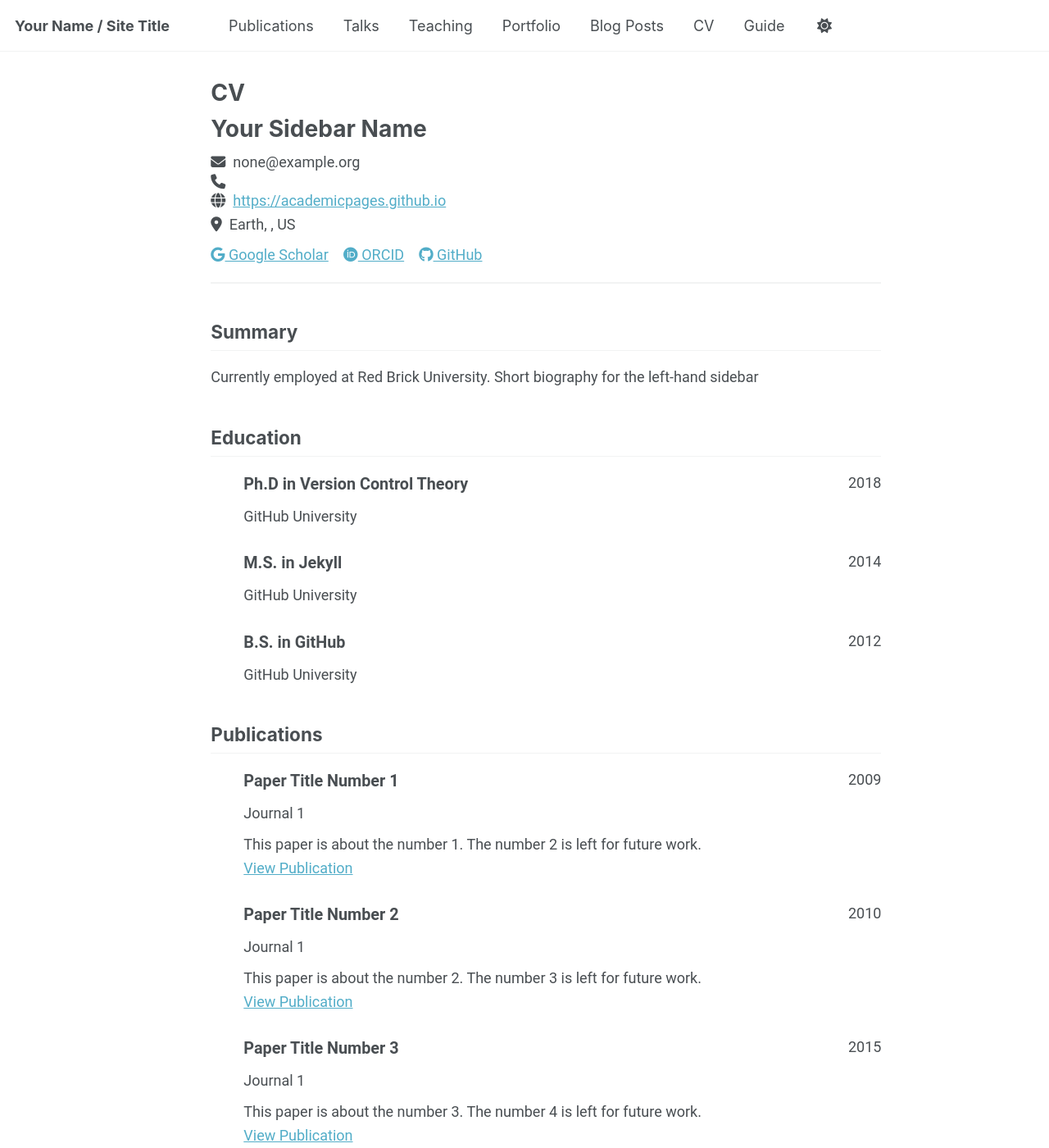
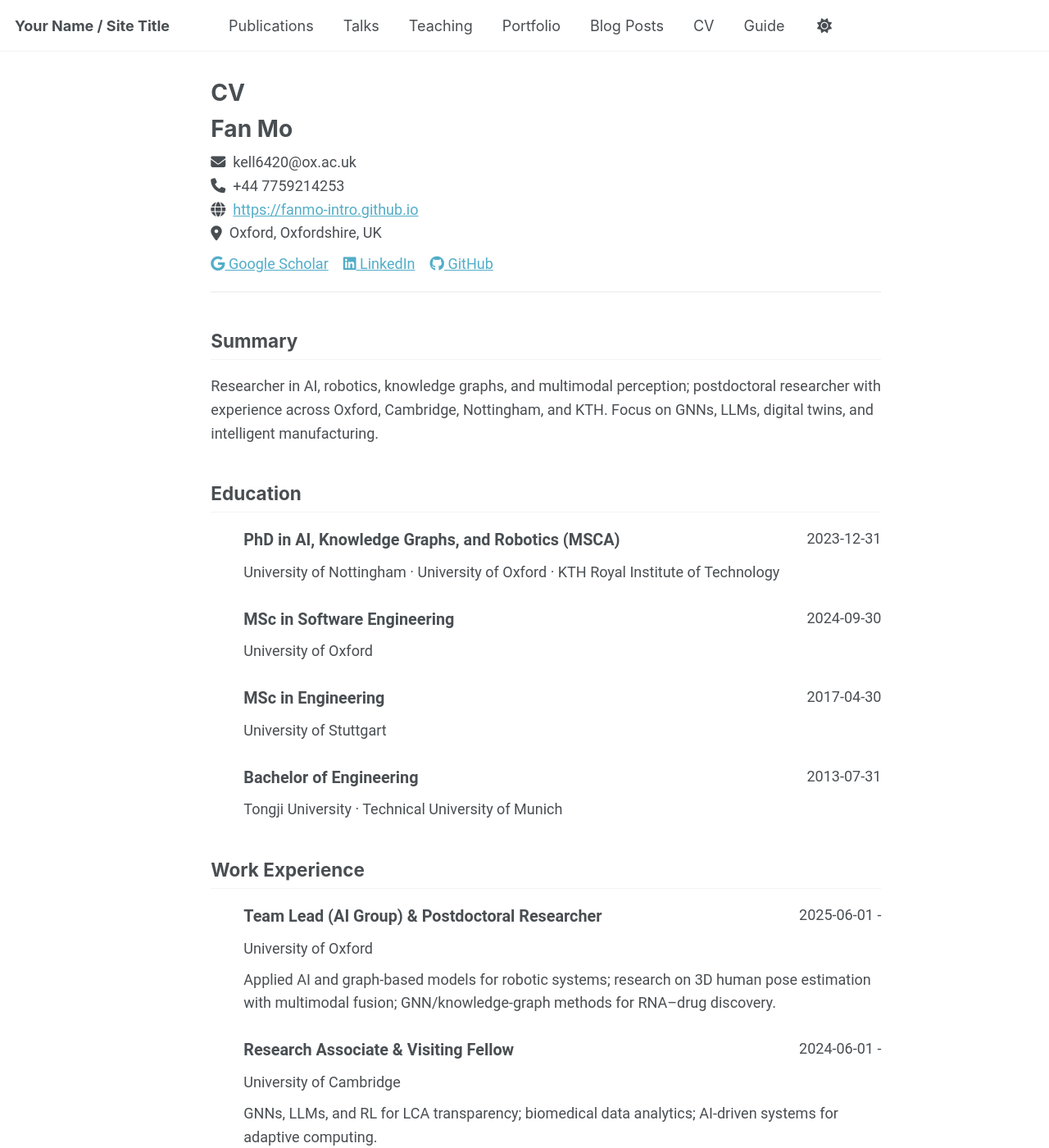
Before and after one commit to fanmo-intro/fanmo-intro.github.io, a Jekyll site: the page built from _pages/cv-json.md, in a window 1280 px wide and 1400 px high. Shown: the whole window at 82% size. Built offline with Jekyll 4.4.1, drawn with Linux system fonts in a browser that asks for light colours; a script that is not in the unit is left out; some of the changed text lies outside the part shown.

Commit message:
Update cv.json

```diff
--- a/_data/cv.json
+++ b/_data/cv.json
@@ -1,152 +1,185 @@
 {
   "basics": {
-    "name": "Your Sidebar Name",
-    "email": "none@example.org",
-    "phone": "",
-    "website": "https://academicpages.github.io",
-    "summary": "Currently employed at Red Brick University. Short biography for the left-hand sidebar",
+    "name": "Fan Mo",
+    "email": "kell6420@ox.ac.uk",
+    "phone": "+44 7759214253",
+    "website": "https://fanmo-intro.github.io",
+    "summary": "Researcher in AI, robotics, knowledge graphs, and multimodal perception; postdoctoral researcher with experience across Oxford, Cambridge, Nottingham, and KTH. Focus on GNNs, LLMs, digital twins, and intelligent manufacturing.",
     "location": {
-      "address": "",
-      "postalCode": "",
-      "city": "Earth",
-      "countryCode": "US",
-      "region": ""
+      "address": "Wolfson Building, Parks Rd",
+      "postalCode": "OX1 3QG",
+      "city": "Oxford",
+      "countryCode": "UK",
+      "region": "Oxfordshire"
     },
     "profiles": [
       {
         "network": "Google Scholar",
-        "username": "",
-        "url": "https://scholar.google.com/citations?user=PS_CX0AAAAAJ"
+        "username": "oXhA0KkAAAAJ",
+        "url": "https://scholar.google.com/citations?hl=en&user=oXhA0KkAAAAJ"
       },
       {
-        "network": "ORCID",
-        "username": "",
-        "url": "http://orcid.org/yourorcidurl"
+        "network": "LinkedIn",
+        "username": "fan-mo-phd-032170276",
+        "url": "https://www.linkedin.com/in/fan-mo-phd-032170276/"
       },
       {
         "network": "GitHub",
-        "username": "academicpages",
-        "url": "https://github.com/academicpages"
+        "username": "fanmo-intro",
+        "url": "https://github.com/fanmo-intro"
       }
     ]
   },
-  "work": [],
+  "work": [
+    {
+      "company": "University of Oxford",
+      "position": "Team Lead (AI Group) & Postdoctoral Researcher",
+      "website": "https://www.ox.ac.uk/",
+      "startDate": "2025-06-01",
+      "endDate": "",
+      "summary": "Applied AI and graph-based models for robotic systems; research on 3D human pose estimation with multimodal fusion; GNN/knowledge-graph methods for RNA–drug discovery."
+    },
+    {
+      "company": "University of Cambridge",
+      "position": "Research Associate & Visiting Fellow",
+      "website": "https://www.cam.ac.uk/",
+      "startDate": "2024-06-01",
+      "endDate": "",
+      "summary": "GNNs, LLMs, and RL for LCA transparency; biomedical data analytics; AI-driven systems for adaptive computing."
+    },
+    {
+      "company": "Volkswagen Group",
+      "position": "Software Engineer",
+      "website": "https://www.volkswagen-group.com/",
+      "startDate": "2017-05-01",
+      "endDate": "2020-04-30",
+      "summary": "Predictive maintenance & anomaly detection; projects on e-traction modules and IoV; autonomy & ML for vehicle intelligence."
+    }
+  ],
   "education": [
     {
-      "institution": "GitHub University",
-      "area": "Ph.D in Version Control Theory",
-      "studyType": "",
-      "startDate": "",
-      "endDate": "2018",
+      "institution": "University of Nottingham · University of Oxford · KTH Royal Institute of Technology",
+      "area": "PhD in AI, Knowledge Graphs, and Robotics (MSCA)",
+      "studyType": "PhD",
+      "startDate": "2020-12-01",
+      "endDate": "2023-12-31",
       "gpa": null,
       "courses": []
     },
     {
-      "institution": "GitHub University",
-      "area": "M.S. in Jekyll",
-      "studyType": "",
-      "startDate": "",
-      "endDate": "2014",
+      "institution": "University of Oxford",
+      "area": "MSc in Software Engineering",
+      "studyType": "Master",
+      "startDate": "2022-09-01",
+      "endDate": "2024-09-30",
       "gpa": null,
       "courses": []
     },
     {
-      "institution": "GitHub University",
-      "area": "B.S. in GitHub",
-      "studyType": "",
-      "startDate": "",
-      "endDate": "2012",
+      "institution": "University of Stuttgart",
+      "area": "MSc in Engineering",
+      "studyType": "Master",
+      "startDate": "2015-01-01",
+      "endDate": "2017-04-30",
+      "gpa": null,
+      "courses": []
+    },
+    {
+      "institution": "Tongji University · Technical University of Munich",
+      "area": "Bachelor of Engineering",
+      "studyType": "Bachelor",
+      "startDate": "2009-09-01",
+      "endDate": "2013-07-31",
       "gpa": null,
       "courses": []
     }
   ],
-  "skills": [],
-  "languages": [],
-  "interests": [],
+  "skills": [
+    { "name": "Graph Neural Networks", "level": "advanced", "keywords": ["heterogeneous graphs", "GNN architectures"] },
+    { "name": "Knowledge Graphs", "level": "advanced", "keywords": ["Neo4j", "reasoning", "integration"] },
+    { "name": "Reinforcement Learning", "level": "advanced", "keywords": ["DQN", "DDQN", "DDPG", "PyTorch", "Tianshou", "RLlib"] },
+    { "name": "Multimodal Perception", "level": "advanced", "keywords": ["RGB/Depth/Thermal/mmWave/LiDAR fusion"] },
+    { "name": "Robotics", "level": "advanced", "keywords": ["whole-body control", "industrial robotics", "KUKA/ABB/FANUC"] }
+  ],
+  "languages": [
+    { "language": "English", "fluency": "Advanced" },
+    { "language": "German", "fluency": "Advanced" },
+    { "language": "Chinese", "fluency": "Native" }
+  ],
+  "interests": [
+    { "name": "Intelligent manufacturing" },
+    { "name": "Embodied AI & multi-robot systems" },
+    { "name": "Computational biology" }
+  ],
   "references": [],
   "publications": [
     {
-      "name": "Paper Title Number 1",
-      "publisher": "Journal 1",
-      "releaseDate": "2009-10-01",
-      "website": "http://academicpages.github.io/files/paper1.pdf",
-      "summary": "This paper is about the number 1. The number 2 is left for future work."
+      "name": "Semantic Models and Knowledge Graphs as Manufacturing System Reconfiguration Enablers",
+      "publisher": "Robotics and Computer-Integrated Manufacturing",
+      "releaseDate": "2024-04-01",
+      "website": "",
+      "summary": ""
     },
     {
-      "name": "Paper Title Number 2",
-      "publisher": "Journal 1",
-      "releaseDate": "2010-10-01",
-      "website": "http://academicpages.github.io/files/paper2.pdf",
-      "summary": "This paper is about the number 2. The number 3 is left for future work."
+      "name": "A Framework for Manufacturing System Reconfiguration and Optimisation Using Digital Twins and Modular AI",
+      "publisher": "Robotics and Computer-Integrated Manufacturing",
+      "releaseDate": "2023-08-01",
+      "website": "",
+      "summary": ""
     },
     {
-      "name": "Paper Title Number 3",
-      "publisher": "Journal 1",
-      "releaseDate": "2015-10-01",
-      "website": "http://academicpages.github.io/files/paper3.pdf",
-      "summary": "This paper is about the number 3. The number 4 is left for future work."
+      "name": "PLC Orchestration Automation to Enhance Human–Machine Integration in Adaptive Manufacturing Systems",
+      "publisher": "Journal of Manufacturing Systems",
+      "releaseDate": "2023-12-01",
+      "website": "",
+      "summary": ""
     },
     {
-      "name": "Paper Title Number 4",
-      "publisher": "GitHub Journal of Bugs",
-      "releaseDate": "2024-02-17",
-      "website": "http://academicpages.github.io/files/paper3.pdf",
-      "summary": "This paper is about fixing template issue #693."
+      "name": "A Maturity Model for the Autonomy of Manufacturing Systems",
+      "publisher": "The International Journal of Advanced Manufacturing Technology",
+      "releaseDate": "2023-01-01",
+      "website": "",
+      "summary": ""
     }
   ],
   "presentations": [
     {
-      "name": "Talk 1 on Relevant Topic in Your Field",
-      "event": "UC San Francisco, Department of Testing",
-      "date": "2012-03-01",
-      "location": "San Francisco, CA, USA",
+      "name": "Asset Selection and Optimization for Robotic Assembly Systems using Graph Neural Networks",
+      "event": "MCAA Asia Connect – Innovations in Computer Science and AI",
+      "date": "2024-11-29",
+      "location": "",
       "description": ""
     },
     {
-      "name": "Tutorial 1 on Relevant Topic in Your Field",
-      "event": "UC-Berkeley Institute for Testing Science",
-      "date": "2013-03-01",
-      "location": "Berkeley, CA, USA",
+      "name": "Advancing Capability Matching in Manufacturing Reconfiguration with Large Language Models",
+      "event": "FAIM 2024",
+      "date": "2024-06-28",
+      "location": "",
       "description": ""
     },
     {
-      "name": "Talk 2 on Relevant Topic in Your Field",
-      "event": "London School of Testing",
-      "date": "2014-02-01",
-      "location": "London, UK",
-      "description": ""
-    },
-    {
-      "name": "Conference Proceeding talk 3 on Relevant Topic in Your Field",
-      "event": "Testing Institute of America 2014 Annual Conference",
-      "date": "2014-03-01",
-      "location": "Los Angeles, CA, USA",
+      "name": "Guidelines and Experience for Marie Curie Proposals",
+      "event": "EURAXESS China & MCAA Workshop",
+      "date": "2023-08-28",
+      "location": "",
       "description": ""
     }
   ],
   "teaching": [
     {
-      "course": "Teaching experience 1",
-      "institution": "University 1, Department",
-      "date": "2014-01-01",
-      "role": "Undergraduate course",
-      "description": ""
+      "course": "MG2040: Assembly Technology",
+      "institution": "KTH Royal Institute of Technology",
+      "date": "2023-09-01",
+      "role": "Guest Lecturer",
+      "description": "Lectures and case discussion linking robotics/automation to assembly systems."
     },
     {
-      "course": "Teaching experience 2",
-      "institution": "University 1, Department",
-      "date": "2015-01-01",
-      "role": "Workshop",
-      "description": ""
+      "course": "MSc/MPhil Thesis Supervision",
+      "institution": "University of Cambridge; University of Nottingham",
+      "date": "2021-01-01",
+      "role": "Supervisor",
+      "description": "Supervised multiple MSc/MPhil theses in CS/Aerospace."
     }
   ],
-  "portfolio": [
-    {
-      "name": "Portfolio item number 1",
-      "category": "portfolio",
-      "date": "",
-      "url": "",
-      "description": "Short description of portfolio item number 1<br/><img src='/images/500x300.png'>"
-    }
-  ]
+  "portfolio": []
 }
```
